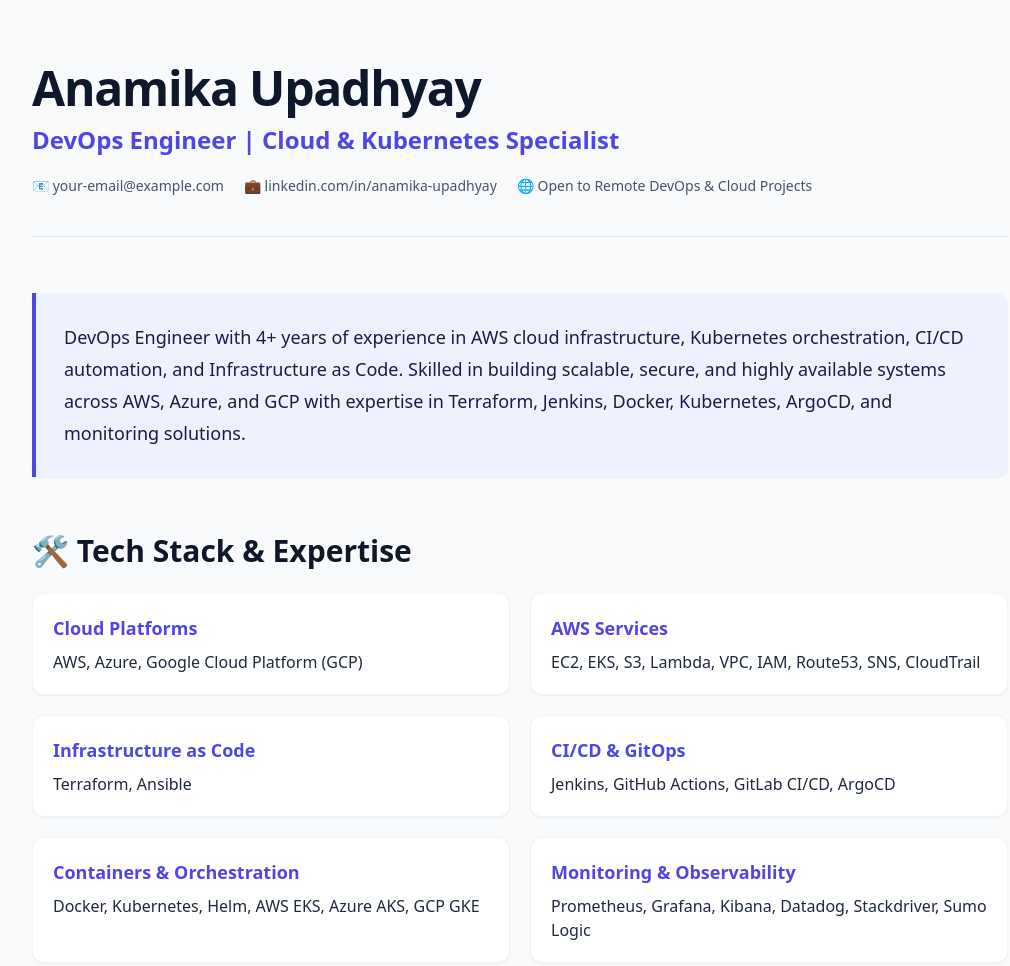
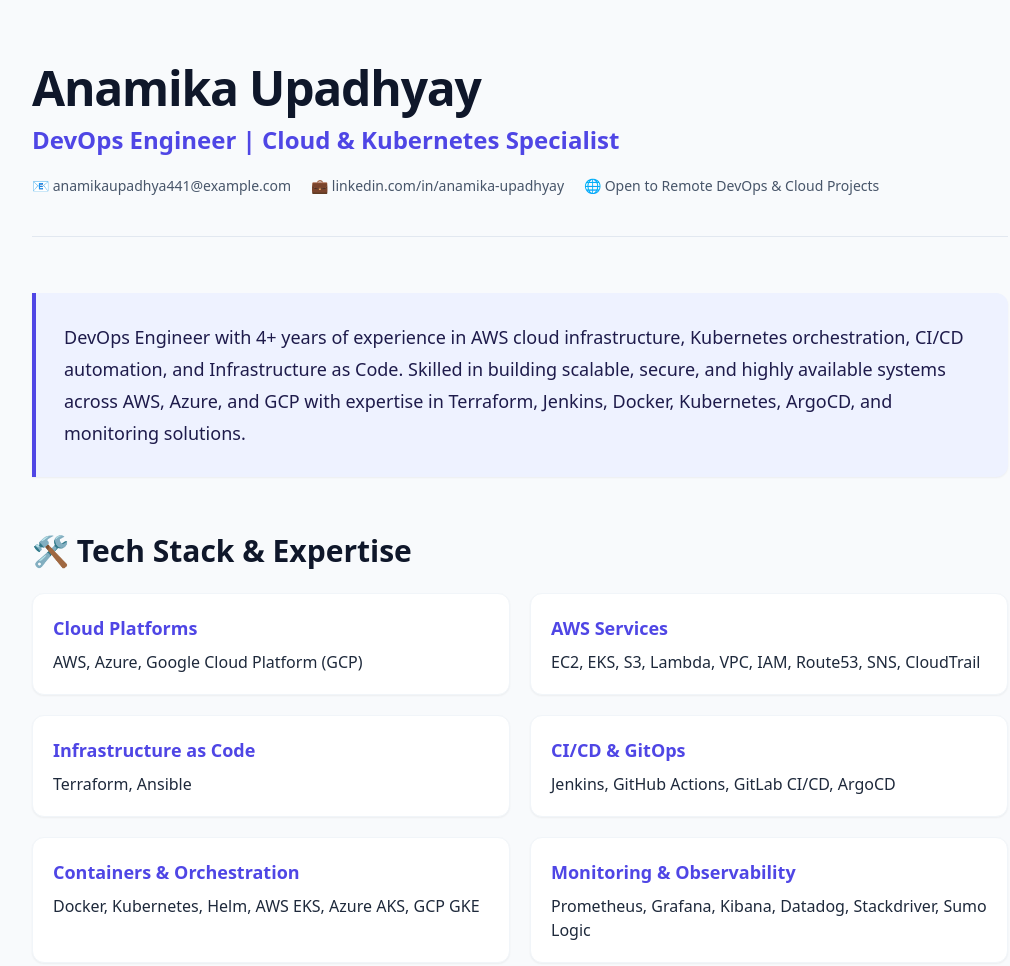
Before and after one commit to Aradh12/anamikaupadhya441-gmail.com, a plain HTML site: page index.html in a window 1280 px wide. Shown: the top 966 px of the page, without its empty margins (120-1130 px from the left). Drawn offline with nearby package versions, Linux system fonts and the light colour scheme.

Commit message:
Update email address in index.html

```diff
--- a/index.html
+++ b/index.html
@@ -22,7 +22,7 @@
             </p>
 
             <div class="mt-5 flex flex-wrap justify-center md:justify-start gap-5 text-sm text-slate-600">
-                <span>📧 your-email@example.com</span>
+                <span>📧 anamikaupadhya441@example.com</span>
                 <span>💼 linkedin.com/in/anamika-upadhyay</span>
                 <span>🌐 Open to Remote DevOps & Cloud Projects</span>
             </div>
```
